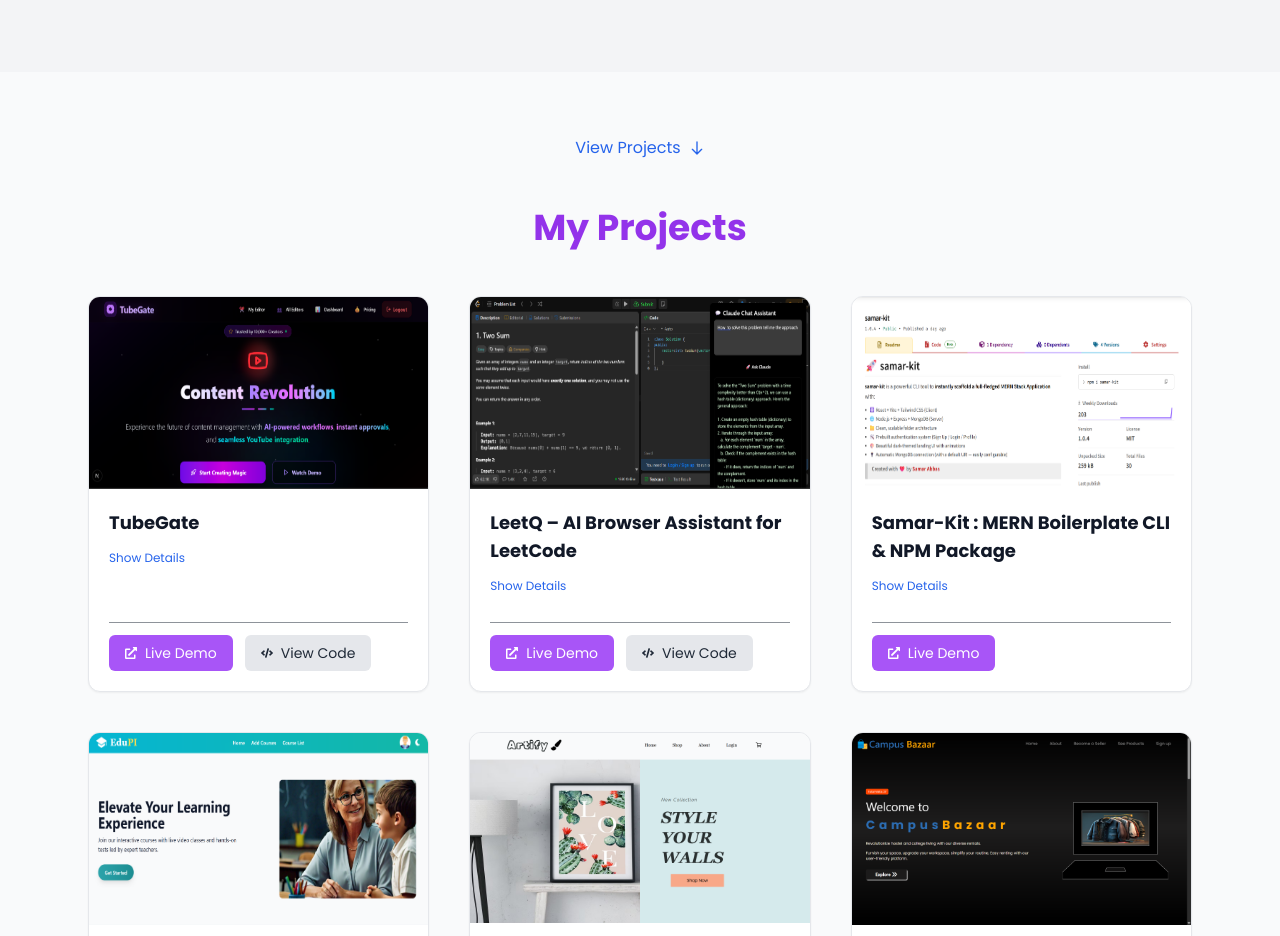
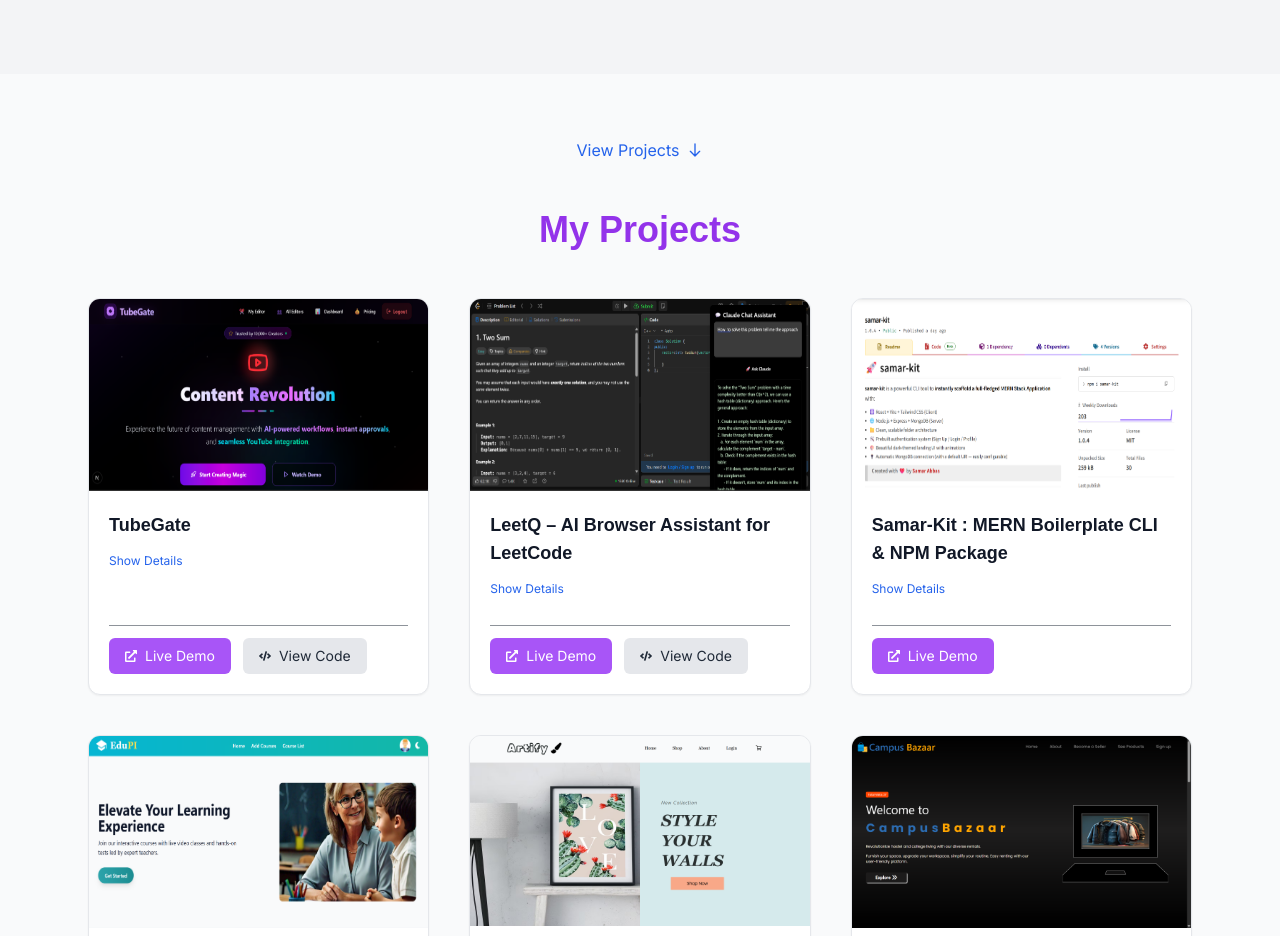
Before and after one commit to samar-abbas-786/samar.dev, a React (Vite) app: page / in a window 1280 px wide. Shown: the part 3060-3996 px from the top of the page. Built offline with nearby package versions, Linux system fonts and the light colour scheme.

Commit message:
chnage font fsmmily

```diff
--- a/src/components/right.jsx
+++ b/src/components/right.jsx
@@ -102,7 +102,7 @@ const Right = () => {
 
   return (
     <div
-      className={`min-h-screen w-full font-thin transition-all duration-700 ${
+      className={`min-h-screen w-full transition-all duration-700 ${
         dark
           ? "bg-gradient-to-tr from-[#000000] via-[#101010] to-[#1a1a1a] text-white"
           : "bg-gray-100 text-gray-800"
--- a/src/index.css
+++ b/src/index.css
@@ -5,3 +5,26 @@
 :root {
   font-family: "Poppins", sans-serif !important;
 }
+
+code {
+  font-family: "Fira Code", monospace;
+}
+
+
+@import url("https://fonts.googleapis.com/css2?family=Inter:wght@400;500;600;700&family=Montserrat:wght@500;600;700&display=swap");
+
+body {
+  font-family: "Inter", sans-serif;
+  line-height: 1.6;
+}
+
+h1,
+h2,
+h3,
+h4 {
+  font-family: "Montserrat", sans-serif;
+  font-weight: 600;
+  line-height: 1.3;
+}
+
+/* For gradients in headings (like your design) */
```
